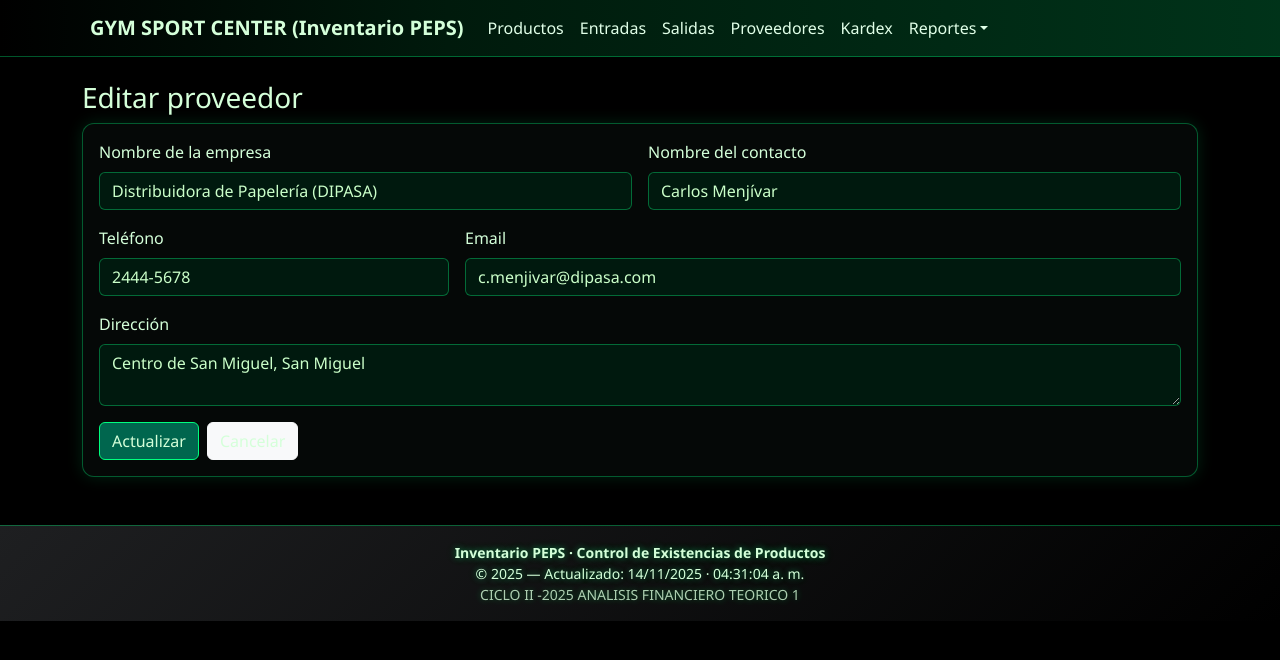
After one commit to Jennifer-pixel11/Inventario_Peps_AnalisisFinanciero, a PHP site: page /index.php?controller=proveedores&action=editar&id=2 in a window 1280 px wide. The commit adds this page. Shown: the top 660 px of the page. Run offline with PHP 8.4, Linux system fonts and the light colour scheme; data comes from the database, SQL or seed files in the repository; both versions use the stored data as it was after the commit.

Commit message:
Proveedores

```diff
--- /dev/null
+++ b/app/controllers/ProveedoresController.php
@@ -0,0 +1,63 @@
+<?php
+require_once __DIR__ . '/../core/Controller.php';
+// OJO: Asegúrate de tener el modelo Proveedor.php creado como vimos antes
+require_once __DIR__ . '/../models/Proveedor.php';
+
+class ProveedoresController extends Controller {
+
+  // Listar todos los proveedores
+  public function index() {
+    $proveedores = Proveedor::all();
+    $this->view('proveedores/proveedores', compact('proveedores'));
+  }
+
+  // Formulario y Acción de Crear
+  public function crear() {
+    if ($_SERVER['REQUEST_METHOD'] === 'POST') {
+      $nombre   = $_POST['nombre_empresa'] ?? '';
+      $contacto = $_POST['contacto_nombre'] ?? '';
+      $telefono = $_POST['telefono'] ?? '';
+      $email    = $_POST['email'] ?? '';
+      $direccion= $_POST['direccion'] ?? '';
+
+      // Llamada al modelo (necesitarás agregar el método create en Proveedor.php)
+      Proveedor::create($nombre, $contacto, $telefono, $email, $direccion);
+
+      $this->redirect('index.php?controller=proveedores&action=index');
+    } else {
+      $this->view('proveedores/crear');
+    }
+  }
+
+  // Formulario y Acción de Editar
+  public function editar() {
+    $id = intval($_GET['id'] ?? 0);
+
+    if ($_SERVER['REQUEST_METHOD'] === 'POST') {
+      $nombre   = $_POST['nombre_empresa'] ?? '';
+      $contacto = $_POST['contacto_nombre'] ?? '';
+      $telefono = $_POST['telefono'] ?? '';
+      $email    = $_POST['email'] ?? '';
+      $direccion= $_POST['direccion'] ?? '';
+
+      Proveedor::update($id, $nombre, $contacto, $telefono, $email, $direccion);
+
+      $this->redirect('index.php?controller=proveedores&action=index');
+    } else {
+      $proveedor = Proveedor::find($id);
+      $this->view('proveedores/editar', compact('proveedor'));
+    }
+  }
+
+  // Eliminar
+  public function eliminar() {
+    $id = intval($_GET['id'] ?? 0);
+    try {
+        Proveedor::delete($id);
+    } catch (Exception $e) {
+        // Aquí podrías manejar el error si intentan borrar un proveedor que tiene productos
+        // die("No puedes borrar este proveedor porque tiene productos asignados");
+    }
+    $this->redirect('index.php?controller=proveedores&action=index');
+  }
+}
--- /dev/null
+++ b/app/models/Proveedor.php
@@ -0,0 +1,58 @@
+<?php
+require_once __DIR__ . '/../core/Database.php';
+
+class Proveedor {
+
+    // 1. Listar todos los proveedores (Para la tabla principal y los select)
+    public static function all() {
+        $pdo = Database::getInstance();
+        // Ordenados por ID descendente para ver los nuevos primero
+        return $pdo->query("SELECT * FROM proveedor ORDER BY id DESC")->fetchAll();
+    }
+
+    // 2. Buscar un solo proveedor (Para rellenar el formulario de editar)
+    public static function find($id) {
+        $pdo = Database::getInstance();
+        $stmt = $pdo->prepare("SELECT * FROM proveedor WHERE id = ?");
+        $stmt->execute([$id]);
+        return $stmt->fetch();
+    }
+
+    // 3. Crear nuevo proveedor
+    public static function create($nombre, $contacto, $telefono, $email, $direccion) {
+        $pdo = Database::getInstance();
+        $sql = "INSERT INTO proveedor (nombre_empresa, contacto_nombre, telefono, email, direccion)
+                VALUES (?, ?, ?, ?, ?)";
+        $stmt = $pdo->prepare($sql);
+        $stmt->execute([$nombre, $contacto, $telefono, $email, $direccion]);
+    }
+
+    // 4. Actualizar proveedor existente
+    public static function update($id, $nombre, $contacto, $telefono, $email, $direccion) {
+        $pdo = Database::getInstance();
+        $sql = "UPDATE proveedor
+                SET nombre_empresa=?, contacto_nombre=?, telefono=?, email=?, direccion=?
+                WHERE id=?";
+        $stmt = $pdo->prepare($sql);
+        $stmt->execute([$nombre, $contacto, $telefono, $email, $direccion, $id]);
+    }
+
+    // 5. Eliminar (Con protección anti-errores)
+    public static function delete($id) {
+        $pdo = Database::getInstance();
+        try {
+            $stmt = $pdo->prepare("DELETE FROM proveedor WHERE id=?");
+            $stmt->execute([$id]);
+        } catch (PDOException $e) {
+            // Si intentas borrar un proveedor que tiene productos, MySQL dará error.
+            // Aquí atrapamos ese error para que no "explote" la página.
+            // Puedes redirigir o mostrar mensaje si prefieres.
+            // Error code 23000 suele ser integridad referencial (Foreign Key)
+            if ($e->getCode() == '23000') {
+                echo "<script>alert('No se puede eliminar: Este proveedor tiene productos asignados.'); window.location.href='index.php?controller=proveedores&action=index';</script>";
+                exit;
+            }
+            throw $e;
+        }
+    }
+}
--- a/app/views/layout/header.php
+++ b/app/views/layout/header.php
@@ -24,6 +24,7 @@
         <li class="nav-item"><a class="nav-link" href="index.php?controller=productos&action=index">Productos</a></li>
         <li class="nav-item"><a class="nav-link" href="index.php?controller=movimientos&action=entrada">Entradas</a></li>
         <li class="nav-item"><a class="nav-link" href="index.php?controller=movimientos&action=salida">Salidas</a></li>
+        <li class="nav-item"><a class="nav-link" href="index.php?controller=proveedores&action=index">Proveedores</a></li>
         <li class="nav-item"><a class="nav-link" href="index.php?controller=movimientos&action=kardex">Kardex</a></li>
         <li class="nav-item dropdown">
           <a class="nav-link dropdown-toggle" href="#" data-bs-toggle="dropdown">Reportes</a>
--- /dev/null
+++ b/app/views/proveedores/editar.php
@@ -0,0 +1,59 @@
+<h3>Editar proveedor</h3>
+
+<form method="post" class="card card-body">
+  <div class="row g-3">
+
+    <div class="col-md-6">
+      <label class="form-label">Nombre de la empresa</label>
+      <input
+        name="nombre_empresa"
+        class="form-control"
+        value="<?php echo htmlspecialchars($proveedor['nombre_empresa']); ?>"
+        required>
+    </div>
+
+    <div class="col-md-6">
+      <label class="form-label">Nombre del contacto</label>
+      <input
+        name="contacto_nombre"
+        class="form-control"
+        value="<?php echo htmlspecialchars($proveedor['contacto_nombre']); ?>"
+        required>
+    </div>
+
+    <div class="col-md-4">
+      <label class="form-label">Teléfono</label>
+      <input
+        name="telefono"
+        class="form-control"
+        value="<?php echo htmlspecialchars($proveedor['telefono']); ?>">
+    </div>
+
+    <div class="col-md-8">
+      <label class="form-label">Email</label>
+      <input
+        type="email"
+        name="email"
+        class="form-control"
+        value="<?php echo htmlspecialchars($proveedor['email']); ?>">
+    </div>
+
+    <div class="col-12">
+      <label class="form-label">Dirección</label>
+      <textarea
+        name="direccion"
+        class="form-control"
+        rows="2"><?php echo htmlspecialchars($proveedor['direccion']); ?></textarea>
+    </div>
+
+  </div>
+
+  <div class="mt-3 d-flex gap-2">
+    <button class="btn btn-primary">Actualizar</button>
+
+    <a class="btn btn-light"
+       href="index.php?controller=proveedores&action=index">
+       Cancelar
+    </a>
+  </div>
+</form>
```
Also changed, not shown: app/views/proveedores/crear.php (added, +41 -0 lines), app/views/proveedores/proveedores.php (added, +38 -0 lines), database/inventario_peps.sql (+51 -8 lines).
